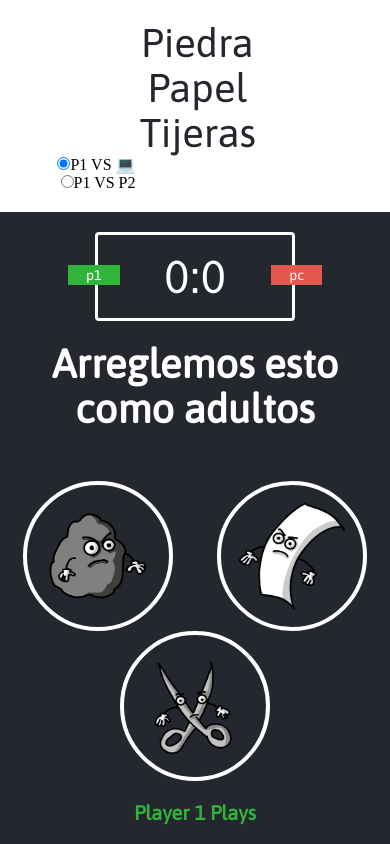
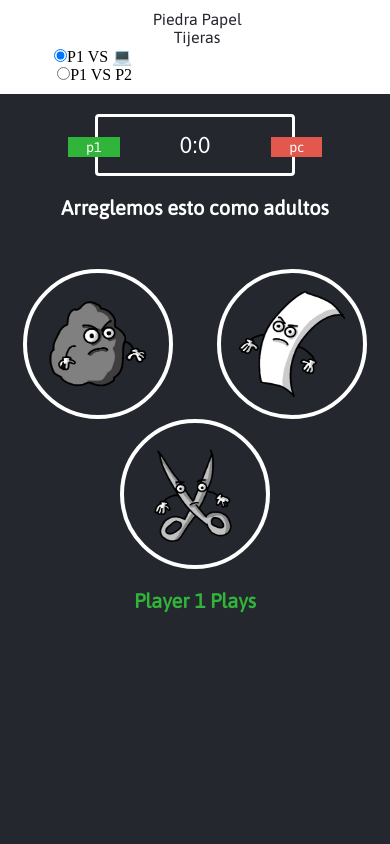
Before and after one commit to edgaresdras/RockPaperScissors, a plain HTML site: page index.html in a window 390 px wide. Drawn offline with Linux system fonts and the light colour scheme.

Commit message:
Se agrego parte responsiva

```diff
--- a/styles.css
+++ b/styles.css
@@ -14,7 +14,6 @@ header {
      background-color: white;
      padding: 20px;
 }
-
 
 header>p {
      color: #24272E;
@@ -144,3 +143,26 @@ header>p {
 .hidden {
      display: none;
 }
+
+@media only screen and (max-width: 768px) {
+    header>p {
+        font-size: 1em;
+   }
+   header {
+       padding: 10px;
+   }
+   .score-board {
+    color: white;
+    font-size: 23px;
+    padding: 15px 10px;
+}
+#user-label {
+    top: 20px;
+}
+#computer-label {
+    top: 20px;
+}
+.result {
+    font-size: 20px;
+}
+  }
```
